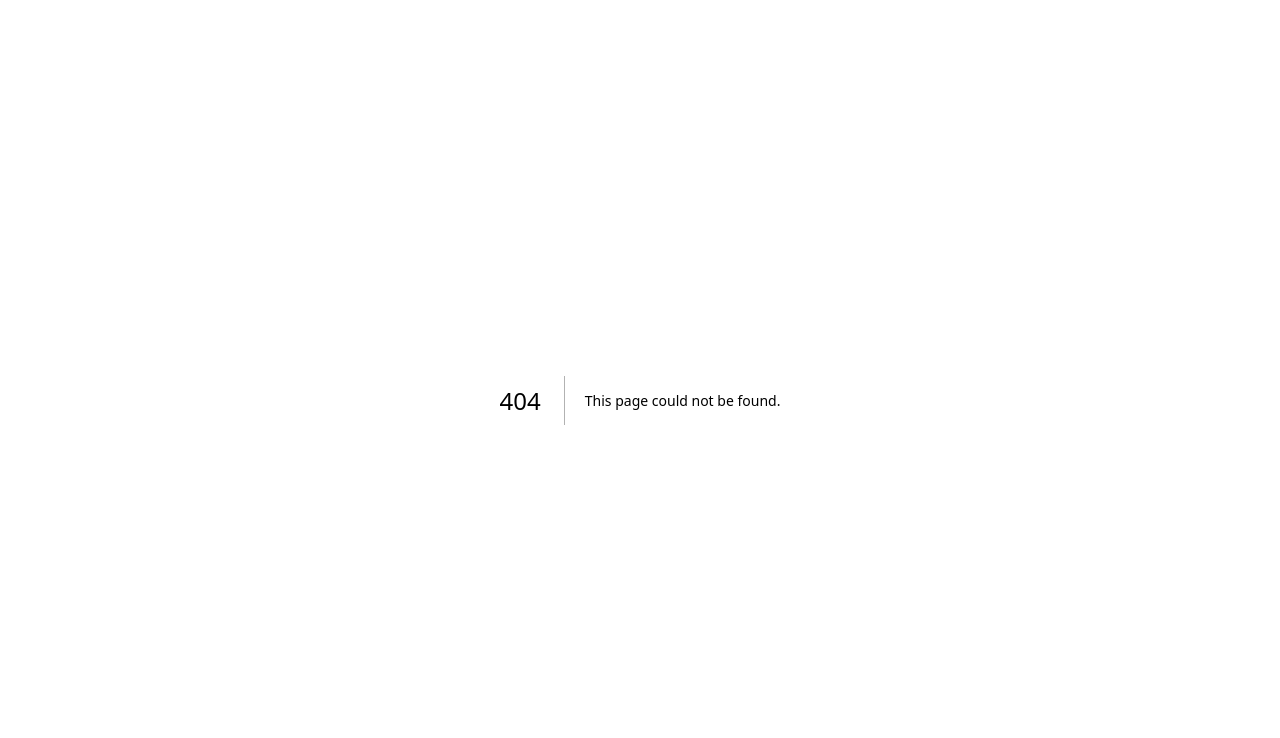
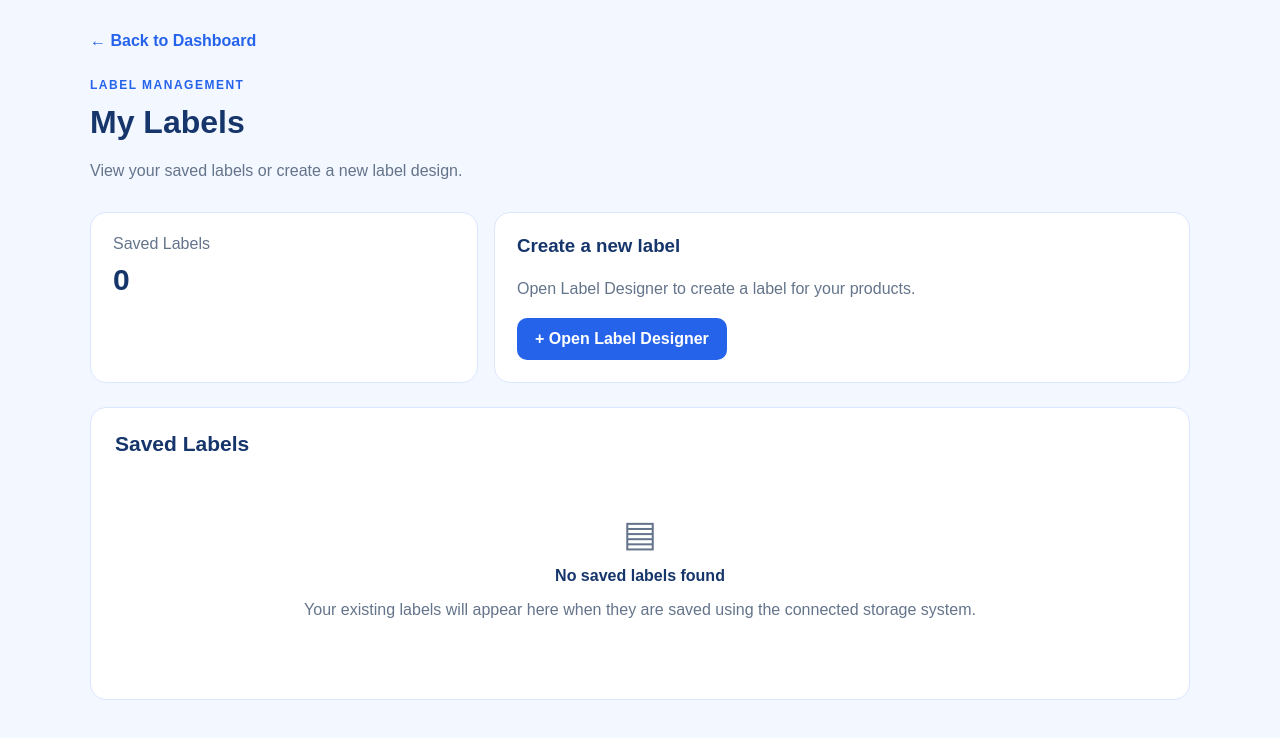
Before and after one commit to sameerkhan86926-a11y/labelpro, a Next.js app: page /labelpro/labels in a window 1280 px wide. Before the commit this address had no page. Shown: the top 738 px of the page. Built offline with nearby package versions, Linux system fonts and the light colour scheme.

Commit message:
Create page.tsx

```diff
--- /dev/null
+++ b/app/labels/page.tsx
@@ -0,0 +1,222 @@
+"use client";
+
+import Link from "next/link";
+import { useEffect, useState } from "react";
+
+type SavedLabel = {
+  id: string;
+  name?: string;
+  title?: string;
+  createdAt?: string;
+};
+
+export default function LabelsPage() {
+  const [labels, setLabels] = useState<SavedLabel[]>([]);
+
+  useEffect(() => {
+    try {
+      const possibleKeys = [
+        "labelpro_labels",
+        "labelpro_saved_labels",
+        "labelpro_designs",
+      ];
+
+      for (const key of possibleKeys) {
+        const raw = localStorage.getItem(key);
+
+        if (raw) {
+          const parsed: unknown = JSON.parse(raw);
+
+          if (Array.isArray(parsed)) {
+            setLabels(parsed as SavedLabel[]);
+            return;
+          }
+        }
+      }
+    } catch {
+      setLabels([]);
+    }
+  }, []);
+
+  return (
+    <main
+      style={{
+        minHeight: "100vh",
+        background: "#f3f7ff",
+        padding: "32px 20px",
+        color: "#16356b",
+      }}
+    >
+      <div style={{ maxWidth: "1100px", margin: "0 auto" }}>
+        <Link
+          href="/"
+          style={{
+            color: "#2563eb",
+            textDecoration: "none",
+            fontWeight: 600,
+          }}
+        >
+          ← Back to Dashboard
+        </Link>
+
+        <header style={{ margin: "28px 0" }}>
+          <p
+            style={{
+              color: "#2563eb",
+              fontSize: "12px",
+              fontWeight: 800,
+              letterSpacing: "1.5px",
+            }}
+          >
+            LABEL MANAGEMENT
+          </p>
+
+          <h1 style={{ fontSize: "32px", margin: "8px 0" }}>
+            My Labels
+          </h1>
+
+          <p style={{ color: "#64748b", lineHeight: 1.7 }}>
+            View your saved labels or create a new label design.
+          </p>
+        </header>
+
+        <section
+          style={{
+            display: "flex",
+            gap: "16px",
+            flexWrap: "wrap",
+            marginBottom: "24px",
+          }}
+        >
+          <div
+            style={{
+              background: "#ffffff",
+              border: "1px solid #dbe7ff",
+              borderRadius: "16px",
+              padding: "22px",
+              flex: "1 1 180px",
+            }}
+          >
+            <p style={{ color: "#64748b", margin: "0 0 10px" }}>
+              Saved Labels
+            </p>
+            <strong style={{ fontSize: "30px" }}>{labels.length}</strong>
+          </div>
+
+          <div
+            style={{
+              background: "#ffffff",
+              border: "1px solid #dbe7ff",
+              borderRadius: "16px",
+              padding: "22px",
+              flex: "2 1 280px",
+            }}
+          >
+            <h3 style={{ marginTop: 0 }}>Create a new label</h3>
+            <p style={{ color: "#64748b", lineHeight: 1.6 }}>
+              Open Label Designer to create a label for your products.
+            </p>
+
+            <Link
+              href="/labels/designer/"
+              style={{
+                display: "inline-block",
+                background: "#2563eb",
+                color: "#ffffff",
+                padding: "12px 18px",
+                borderRadius: "10px",
+                textDecoration: "none",
+                fontWeight: 700,
+              }}
+            >
+              + Open Label Designer
+            </Link>
+          </div>
+        </section>
+
+        <section
+          style={{
+            background: "#ffffff",
+            border: "1px solid #dbe7ff",
+            borderRadius: "16px",
+            padding: "24px",
+          }}
+        >
+          <h2 style={{ marginTop: 0, fontSize: "21px" }}>
+            Saved Labels
+          </h2>
+
+          {labels.length === 0 ? (
+            <div
+              style={{
+                textAlign: "center",
+                padding: "40px 12px",
+                color: "#64748b",
+              }}
+            >
+              <div style={{ fontSize: "36px", marginBottom: "12px" }}>
+                ▤
+              </div>
+
+              <strong style={{ color: "#16356b" }}>
+                No saved labels found
+              </strong>
+
+              <p>
+                Your existing labels will appear here when they are saved
+                using the connected storage system.
+              </p>
+            </div>
+          ) : (
+            <div style={{ display: "grid", gap: "12px" }}>
+              {labels.map((label, index) => (
+                <div
+                  key={label.id || index}
+                  style={{
+                    border: "1px solid #e2e8f0",
+                    borderRadius: "12px",
+                    padding: "16px",
+                    display: "flex",
+                    justifyContent: "space-between",
+                    alignItems: "center",
+                    gap: "12px",
+                    flexWrap: "wrap",
+                  }}
+                >
+                  <div>
+                    <strong>
+                      {label.name || label.title || `Label ${index + 1}`}
+                    </strong>
+
+                    {label.createdAt && (
+                      <p
+                        style={{
+                          color: "#64748b",
+                          fontSize: "13px",
+                          marginBottom: 0,
+                        }}
+                      >
+                        Created: {label.createdAt}
+                      </p>
+                    )}
+                  </div>
+
+                  <Link
+                    href="/labels/designer/"
+                    style={{
+                      color: "#2563eb",
+                      textDecoration: "none",
+                      fontWeight: 700,
+                    }}
+                  >
+                    Open Designer →
+                  </Link>
+                </div>
+              ))}
+            </div>
+          )}
+        </section>
+      </div>
+    </main>
+  );
+}
```
